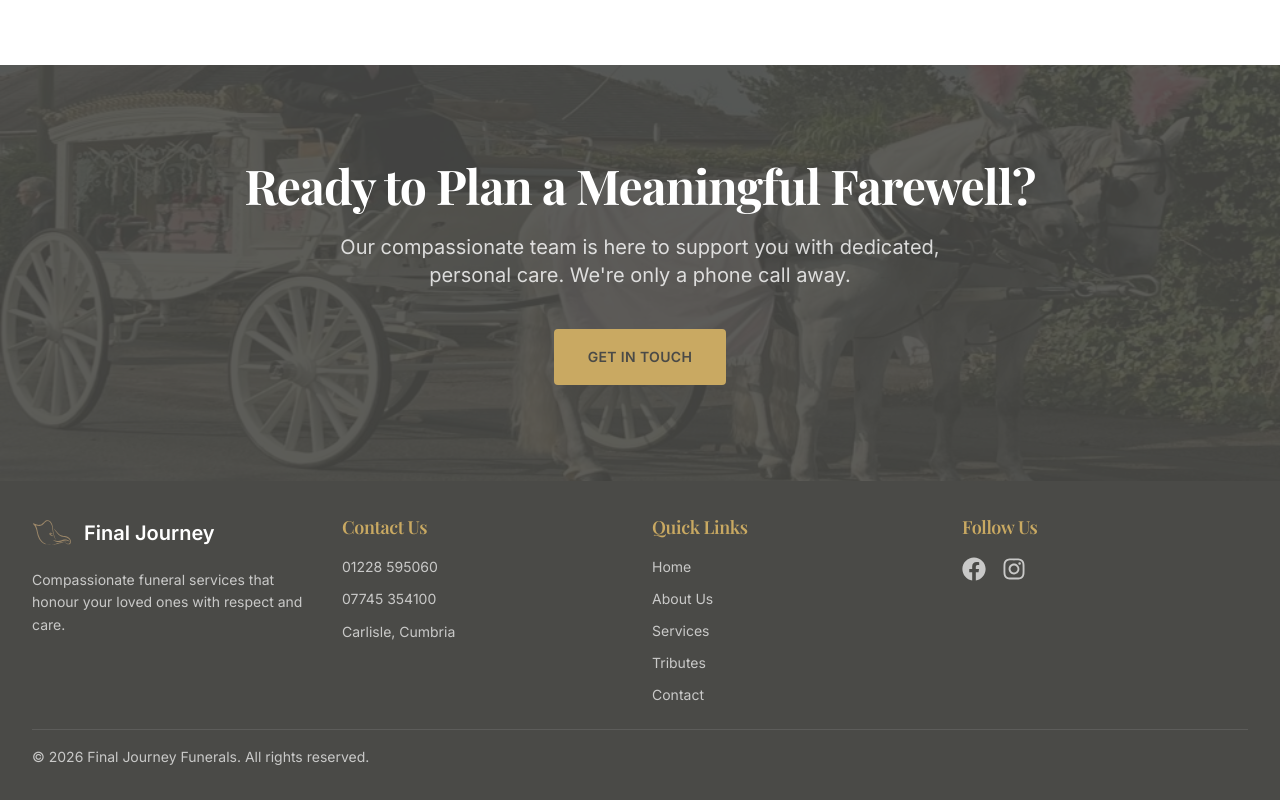
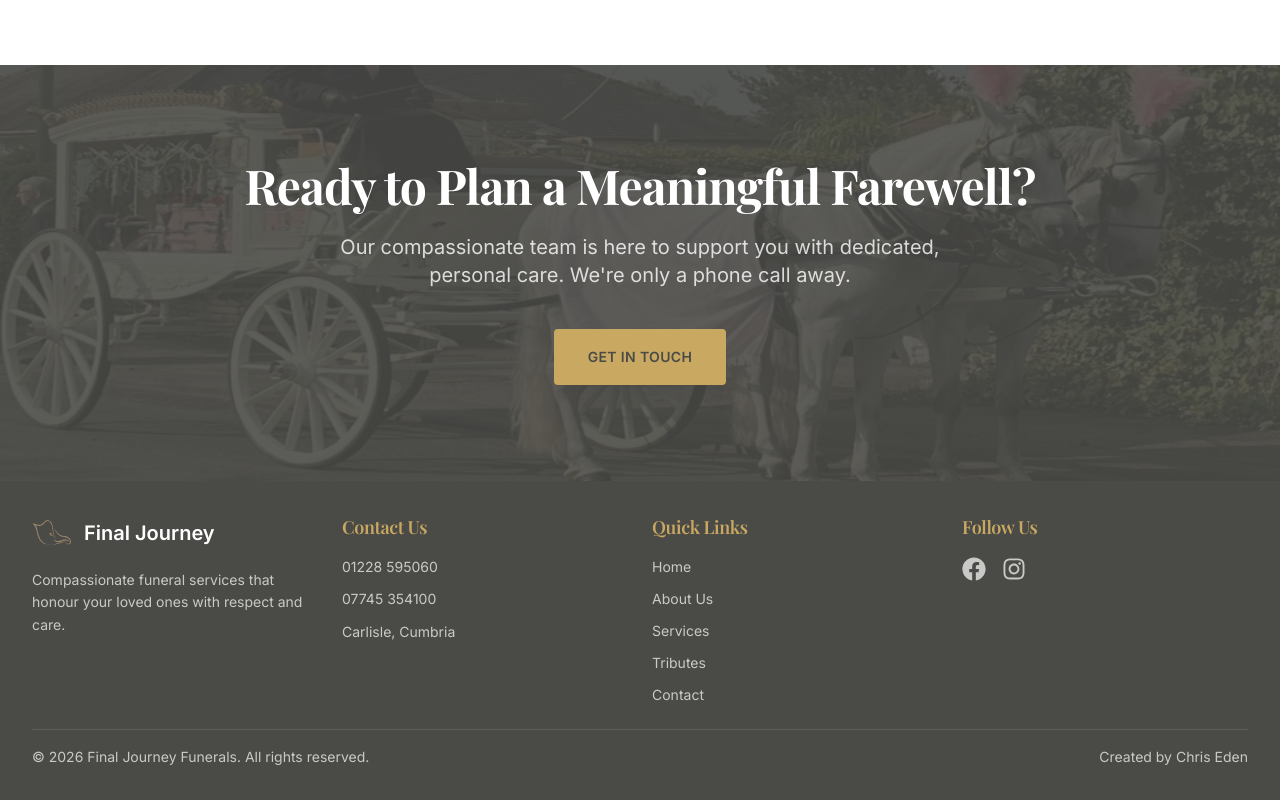
Before and after one commit to Chriseden83/final_journey, a Next.js app: page / in a window 1280 px wide. Shown: the part 5318-6118 px from the top of the page. Built offline with nearby package versions, Linux system fonts and the light colour scheme.

Commit message:
updated footer with created by

```diff
--- a/components/Footer.tsx
+++ b/components/Footer.tsx
@@ -96,6 +96,12 @@ const Footer = () => {
             © {new Date().getFullYear()} Final Journey Funerals. All rights
             reserved.
           </p>
+          <p className="footer-text">
+            Created by{' '}
+            <a href="mailto:ceden1983@gmail.com" className="footer-link">
+              Chris Eden
+            </a>
+          </p>
         </div>
       </div>
     </footer>
--- a/components/TawkWidget.tsx
+++ b/components/TawkWidget.tsx
@@ -24,6 +24,8 @@ declare global {
 
 export default function TawkWidget() {
   useEffect(() => {
+    const titleBeforeWidget = document.title;
+
     // Initialize Tawk_API if needed
     window.Tawk_API = window.Tawk_API || {};
     window.Tawk_LoadStart = new Date();
@@ -86,6 +88,27 @@ export default function TawkWidget() {
       } catch {
         // Ignore cleanup errors.
       }
+
+      // Remove the embed script so its title/message listeners do not persist.
+      document.getElementById('tawk-script')?.remove();
+
+      // Remove any Tawk embed frames/widgets that were injected into the page.
+      document
+        .querySelectorAll(
+          'iframe[src*="tawk.to"], iframe[src*="embed.tawk.to"], div[id*="tawk"], div[class*="tawk"]',
+        )
+        .forEach((element) => {
+          element.remove();
+        });
+
+      // Reset globals so the widget can be cleanly re-initialized later.
+      window.Tawk_API = undefined;
+      window.Tawk_LoadStart = undefined;
+
+      // Restore the safe page title if the widget changed it.
+      if (/new message/i.test(document.title)) {
+        document.title = titleBeforeWidget;
+      }
     };
   }, []);
 
```
